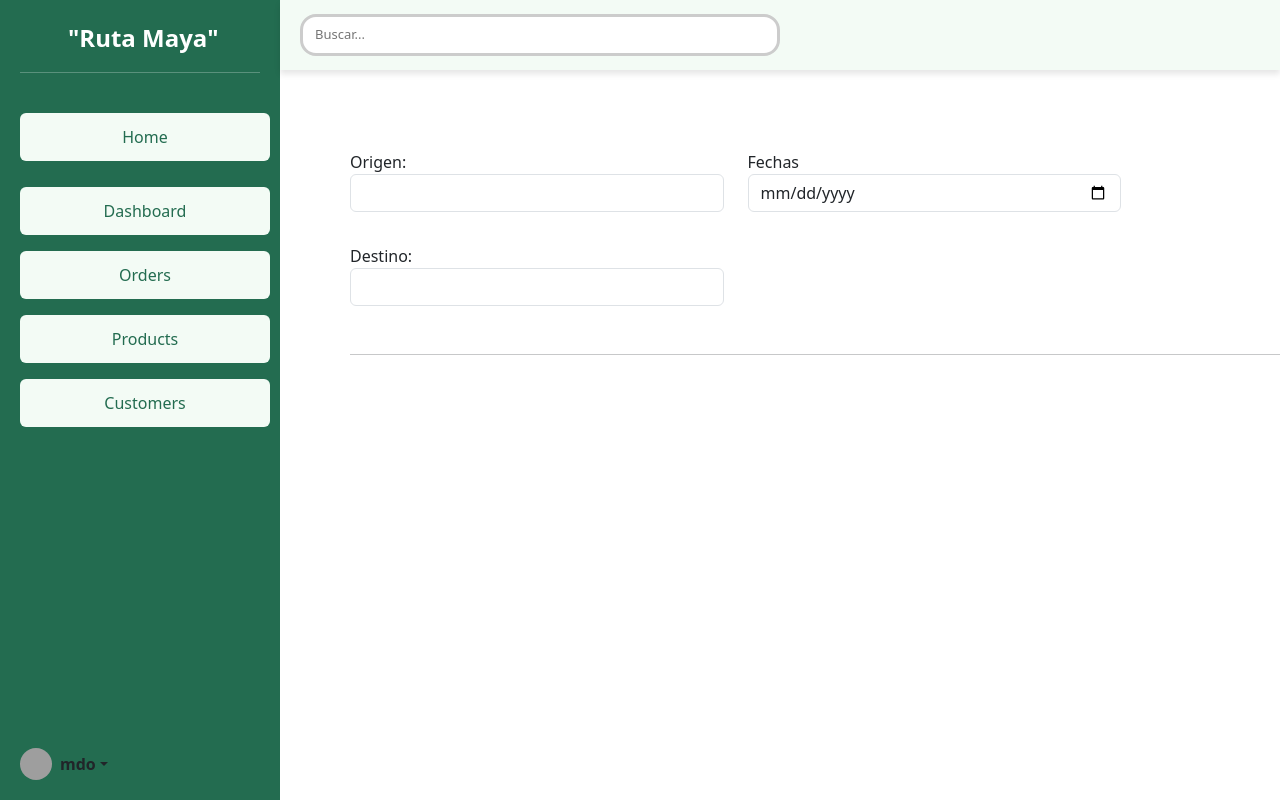
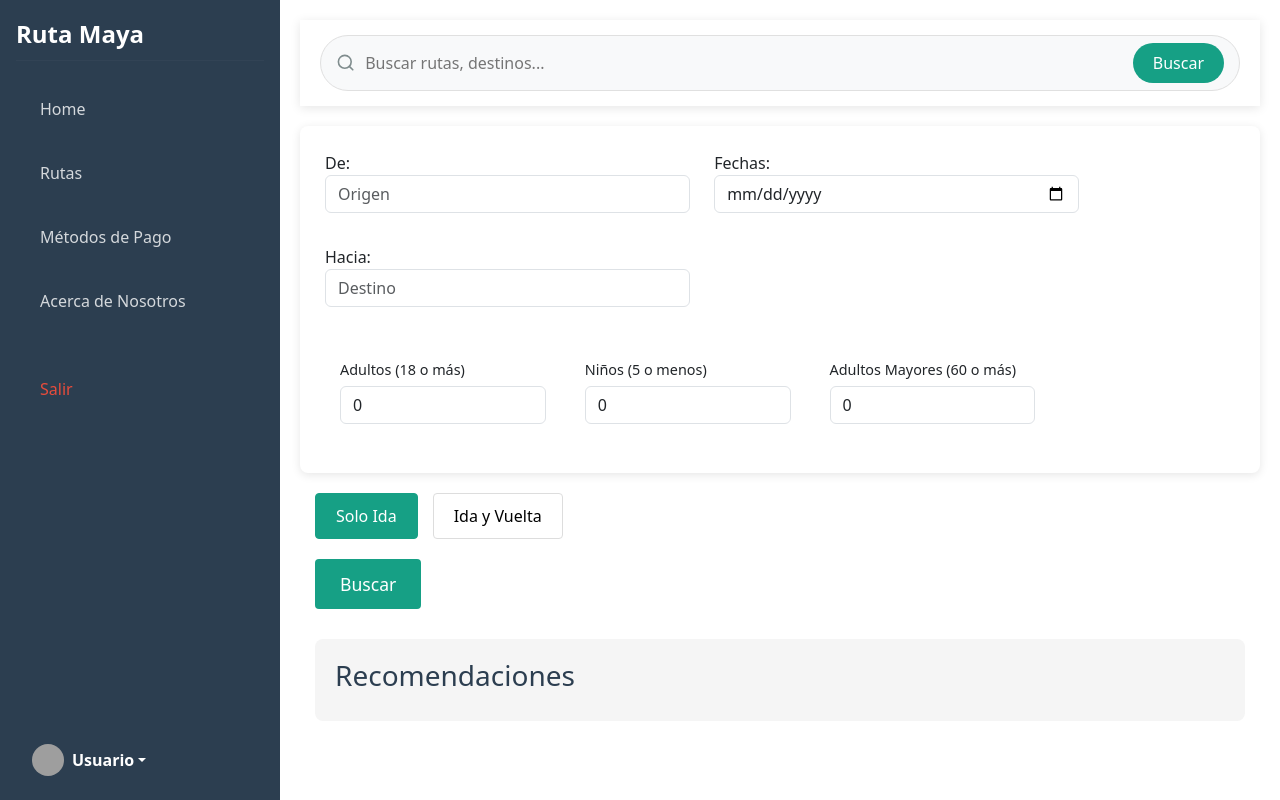
Before and after one commit to DiegoMont2002/Fronted_Web_Transport, a React (Create React App) app: page /home in a window 1280 px wide. Built offline with nearby package versions, Linux system fonts and the light colour scheme; grey boxes are pictures that could not be loaded.

Commit message:
Se modifico por completo el archivo home.js junto con los archivos de searchbar.js y sidebar.js

```diff
--- a/package.json
+++ b/package.json
@@ -11,6 +11,7 @@
     "lucide-react": "^0.477.0",
     "react": "^19.0.0",
     "react-dom": "^19.0.0",
+    "react-icons": "^5.5.0",
     "react-router-dom": "^6.30.0",
     "react-scripts": "5.0.1",
     "web-vitals": "^2.1.4"
--- a/src/Components/formulario.css
+++ b/src/Components/formulario.css
@@ -1,5 +1,102 @@
-/* En tu archivo CSS */
-.form-container-home {
-    margin-top: -650px;    /* Mueve el formulario hacia abajo */
-    margin-left: 350px;  /* Mueve el formulario hacia la derecha */
-}
+/* Agrega estas reglas al final de tu formulario.css */
+
+/* Layout principal */
+.app-container {
+    display: flex;
+    min-height: 100vh;
+  }
+
+  .main-content {
+    margin-left: 280px; /* Igual al ancho del sidebar */
+    padding: 20px;
+    width: calc(100% - 280px);
+    flex-grow: 1;
+  }
+
+  /* Ajustes para el formulario */
+  .form-container-home {
+    background: white;
+    padding: 25px;
+    border-radius: 8px;
+    box-shadow: 0 2px 10px rgba(0,0,0,0.1);
+    margin-top: 20px;
+  }
+
+  /* Ajustes para los botones de tipo de viaje */
+  .form-button-container {
+    display: flex;
+    gap: 15px;
+    margin: 20px 0;
+  }
+
+  /* Ajustes para el botón de búsqueda */
+  .search-button-container {
+    margin: 25px 0;
+  }
+
+.form-button-container {
+    display: flex;
+    gap: 15px;
+    margin: 20px 0;
+    padding-left: 15px;
+  }
+
+  .form-btn-i, .form-btn-d {
+    padding: 10px 20px;
+    border: 1px solid #ddd;
+    background: white;
+    cursor: pointer;
+    border-radius: 4px;
+  }
+
+  .form-btn-i.active, .form-btn-d.active {
+    background: #16a085;
+    color: white;
+    border-color: #16a085;
+  }
+
+  .passenger-row {
+    padding-left: 15px;
+    margin-top: 20px;
+  }
+
+  .passenger-group {
+    margin-right: 15px;
+  }
+
+  .passenger-group label {
+    display: block;
+    margin-bottom: 5px;
+    font-size: 0.9rem;
+  }
+
+  .search-button-container {
+    padding-left: 15px;
+    margin: 20px 0;
+  }
+
+  .search-btn {
+    padding: 12px 25px;
+    background: #16a085;
+    color: white;
+    border: none;
+    border-radius: 4px;
+    font-size: 1.1rem;
+    cursor: pointer;
+  }
+
+  .search-btn:hover {
+    background: #1abc9c;
+  }
+
+  .recommendations-section {
+    padding: 20px;
+    background: #f5f5f5;
+    border-radius: 8px;
+    margin: 30px 15px;
+  }
+
+  .recommendations-section h3 {
+    color: #2c3e50;
+    margin-top: 0;
+  }
--- a/src/Components/searchbar.css
+++ b/src/Components/searchbar.css
@@ -1,20 +1,70 @@
-.navbar {
-    position: fixed;
-    top: 0;
-    left: 280px; /* Respeta la barra lateral */
-    width: calc(100% - 280px);
-    height: 70px;
-    background-color: #F3FBF5;
-    display: flex;
-    align-items: center;
-    padding: 0 20px;
-    box-shadow: 0px 4px 6px rgba(0, 0, 0, 0.1);
+.search-bar-container {
+  background-color: #fff;
+  padding: 15px 20px;
+  box-shadow: 0 2px 10px rgba(0, 0, 0, 0.1);
+  position: sticky;
+  top: 0;
+  z-index: 10;
+}
+
+.search-form {
+  max-width: 100%;
+  margin: 0 auto;
+}
+
+.search-input-group {
+  display: flex;
+  align-items: center;
+  background-color: #f8f9fa;
+  border-radius: 30px;
+  padding: 5px 15px;
+  transition: all 0.3s ease;
+  border: 1px solid #e0e0e0;
+}
+
+.search-input-group:focus-within {
+  border-color: #16a085;
+  box-shadow: 0 0 0 2px rgba(22, 160, 133, 0.2);
+}
+
+.search-icon {
+  color: #7f8c8d;
+  font-size: 1.2rem;
+  margin-right: 10px;
+}
+
+.search-input {
+  flex: 1;
+  border: none;
+  background: transparent;
+  padding: 10px 0;
+  font-size: 1rem;
+  outline: none;
+}
+
+.search-button {
+  background-color: #16a085;
+  color: white;
+  border: none;
+  border-radius: 20px;
+  padding: 8px 20px;
+  font-weight: 500;
+  cursor: pointer;
+  transition: background-color 0.3s;
+}
+
+.search-button:hover {
+  background-color: #1abc9c;
+}
+
+/* Responsive */
+@media (max-width: 768px) {
+  .search-bar-container {
+    padding: 10px 15px;
   }
 
-  .search-bar {
-    width: 50%;
-    padding: 8px 12px;
-    font-size: 13px;
-    border: 3px solid #ccc;
-    border-radius: 16px;
+  .search-button {
+    padding: 8px 15px;
+    font-size: 0.9rem;
   }
+}
--- a/src/Components/searchbar.js
+++ b/src/Components/searchbar.js
@@ -1,10 +1,33 @@
-import React from "react";
+import React, { useState } from "react";
 import "./searchbar.css";
+import { FiSearch } from "react-icons/fi";
 
 const SearchBar = () => {
+  const [searchQuery, setSearchQuery] = useState("");
+
+  const handleSearch = (e) => {
+    e.preventDefault();
+    console.log("Buscando:", searchQuery);
+    // Aquí iría la lógica de búsqueda
+  };
+
   return (
-    <nav className="navbar">
-      <input type="text" className="search-bar" placeholder="Buscar..." />
+    <nav className="search-bar-container">
+      <form onSubmit={handleSearch} className="search-form">
+        <div className="search-input-group">
+          <FiSearch className="search-icon" />
+          <input
+            type="text"
+            className="search-input"
+            placeholder="Buscar rutas, destinos..."
+            value={searchQuery}
+            onChange={(e) => setSearchQuery(e.target.value)}
+          />
+          <button type="submit" className="search-button">
+            Buscar
+          </button>
+        </div>
+      </form>
     </nav>
   );
 };
--- a/src/Components/sidebar.css
+++ b/src/Components/sidebar.css
@@ -1,34 +1,87 @@
 .sidebar {
   width: 280px;
   height: 100vh;
-  background-color: #236C50; /* Color de fondo oscuro */
+  background-color: #2c3e50;
+  color: white;
+  position: fixed;
+  left: 0;
+  top: 0;
+  overflow-y: auto;
+  z-index: 100;
   padding: 20px;
-  color: white; /* Color del texto dentro del sidebar */
 }
 
-.nav-link {
-  width: 250px; /* Cambia el tamaño a tu preferencia */
-  text-align: center;
-  padding: 12px 0;
-  font-size: 16px;
-  display: flex;
-  justify-content: center;
-  align-items: center;
-  transition: transform 0.3s ease, box-shadow 0.3s ease, background-color 0.3s ease;
-  background-color: #F3FBF5; /* Color azul por defecto */
-  color: #236C50; /* Color del texto */
-  border-radius: 8px; /* Bordes redondeados */
+.sidebar-divider {
+  border-top: 1px solid rgba(255, 255, 255, 0.1);
+  margin: 0.5rem 0;
+}
+
+.sidebar .nav-link {
+  color: rgba(255, 255, 255, 0.8);
+  padding: 0.75rem 1rem;
+  font-weight: 500;
+  border-radius: 0.375rem;
+  transition: all 0.3s;
+  text-align: left;
+  width: 100%;
+  background: none;
   border: none;
 }
 
-/* Animación de hover para los botones */
-.nav-link:hover {
-  transform: scale(1.1);
-  box-shadow: 0 4px 10px rgba(0, 0, 0, 0.2);
-  background-color: #f8fbfa; /* Un tono más oscuro de azul al hacer hover */
+.sidebar .nav-link:hover {
+  color: white;
+  background-color: rgba(255, 255, 255, 0.1);
 }
 
-/* Margen para dar un poco de espacio entre los botones */
-.nav-item {
-  margin-bottom: 10px;
+.sidebar .nav-link.active {
+  color: white;
+  background-color: #16a085;
 }
+
+.sidebar-button {
+  display: flex;
+  align-items: center;
+}
+
+.sidebar-button i {
+  font-size: 1.1rem;
+}
+
+.logout-button {
+  color: #e74c3c !important;
+}
+
+.logout-button:hover {
+  background-color: rgba(231, 76, 60, 0.1) !important;
+}
+
+.dropdown-menu {
+  background-color: #34495e;
+  border: none;
+}
+
+.dropdown-item {
+  color: rgba(255, 255, 255, 0.8);
+}
+
+.dropdown-item:hover {
+  color: white;
+  background-color: rgba(255, 255, 255, 0.1);
+}
+
+.dropdown-divider {
+  border-top: 1px solid rgba(255, 255, 255, 0.1);
+}
+
+/* Estilos para el perfil */
+.dropdown-toggle {
+  padding: 0.5rem 1rem;
+  transition: all 0.3s;
+}
+
+.dropdown-toggle:hover {
+  background-color: rgba(255, 255, 255, 0.1);
+}
+
+/* Iconos de Bootstrap Icons */
+@import url("https://cdn.jsdelivr.net/npm/bootstrap-icons@1.8.1/font/bootstrap-icons.css");
--- a/src/Components/sidebar.js
+++ b/src/Components/sidebar.js
@@ -5,85 +5,106 @@ import { useNavigate } from 'react-router-dom';
 const Sidebar = () => {
   const navigate = useNavigate();
 
+  const handleNavigation = (path) => {
+    navigate(path);
+  };
+
   return (
-    <div className="sidebar d-flex flex-column flex-shrink-0">
-
+    <div className="sidebar d-flex flex-column flex-shrink-0 p-3">
       {/* Logo */}
-    <a href="/" className="d-flex align-items-center mb-3 mb-md-0 me-md-auto text-decoration-none">
-      <svg className="bi me-2" width="40" height="32">
-        <use xlinkHref="#bootstrap"></use>
-      </svg>
-      <span className="fs-4 fw-bold" style={{ color: "white" }}>"Ruta Maya"</span>
-    </a>
-    <hr />
+      <div className="d-flex align-items-center mb-3 mb-md-0 me-md-auto text-decoration-none">
+        <span className="fs-4 fw-bold" style={{ color: "white" }}>Ruta Maya</span>
+      </div>
+      <hr className="sidebar-divider" />
 
       {/* Menú de navegación */}
-    <ul className="nav nav-pills flex-column mb-auto" >
+      <ul className="nav nav-pills flex-column mb-auto">
         <li className="nav-item">
-          <button href="#" className="nav-link d-flex align-items-center mt-4"> Home
+          <button
+            onClick={() => handleNavigation('/')}
+            className="nav-link d-flex align-items-center mt-3 sidebar-button"
+          >
+            <i className="bi bi-house-door me-2"></i>
+            Home
           </button>
         </li>
         <li>
-          <button href="#" className="nav-link d-flex align-items-center mt-3">
-             Dashboard
+          <button
+            onClick={() => handleNavigation('/rutas')}
+            className="nav-link d-flex align-items-center mt-3 sidebar-button"
+          >
+            <i className="bi bi-map me-2"></i>
+            Rutas
           </button>
         </li>
         <li>
-          <button href="#" className="nav-link d-flex align-items-center mt-3">
-             Orders
+          <button
+            onClick={() => handleNavigation('/metodos-pago')}
+            className="nav-link d-flex align-items-center mt-3 sidebar-button"
+          >
+            <i className="bi bi-credit-card me-2"></i>
+            Métodos de Pago
           </button>
         </li>
         <li>
-          <button href="#" className="nav-link d-flex align-items-center mt-3">
-             Products
+          <button
+            onClick={() => handleNavigation('/acerca-de')}
+            className="nav-link d-flex align-items-center mt-3 sidebar-button"
+          >
+            <i className="bi bi-info-circle me-2"></i>
+            Acerca de Nosotros
           </button>
         </li>
-        <li>
-          <button href="#" className="nav-link d-flex align-items-center mt-3">
-             Customers
+        <li className="mt-4">
+          <button
+            onClick={() => handleNavigation('/login')}
+            className="nav-link d-flex align-items-center mt-3 sidebar-button logout-button"
+          >
+            <i className="bi bi-box-arrow-right me-2"></i>
+            Salir
           </button>
         </li>
       </ul>
 
-
-
       {/* Perfil de usuario */}
-    <div className="dropdown">
+      <div className="dropdown mt-auto">
         <a
           href="#"
-        className="d-flex align-items-center text-dark text-decoration-none dropdown-toggle"
+          className="d-flex align-items-center text-white text-decoration-none dropdown-toggle"
           id="dropdownUser1"
           data-bs-toggle="dropdown"
           aria-expanded="false"
         >
           <img
             src="https://github.com/mdo.png"
-          alt="mdo"
+            alt="Perfil"
             width="32"
             height="32"
             className="rounded-circle me-2"
           />
-        <strong>mdo</strong>
+          <strong>Usuario</strong>
         </a>
-      <ul className="dropdown-menu dropdown-menu-light text-small">
+        <ul className="dropdown-menu dropdown-menu-dark text-small shadow">
           <li>
-          <a className="dropdown-item" href="#">
-            Profile
-          </a>
+            <button className="dropdown-item" onClick={() => handleNavigation('/perfil')}>
+              <i className="bi bi-person me-2"></i> Perfil
+            </button>
           </li>
           <li>
-          <a className="dropdown-item" href="#">
-            Settings
-          </a>
+            <button className="dropdown-item" onClick={() => handleNavigation('/configuracion')}>
+              <i className="bi bi-gear me-2"></i> Configuración
+            </button>
           </li>
+          <li><hr className="dropdown-divider" /></li>
           <li>
-          <a className="dropdown-item" href="#" onClick={() => navigate('/login')}>
-            Logout
-          </a>
+            <button className="dropdown-item" onClick={() => handleNavigation('/login')}>
+              <i className="bi bi-box-arrow-right me-2"></i> Cerrar sesión
+            </button>
           </li>
         </ul>
       </div>
     </div>
   );
 };
+
 export default Sidebar;
--- a/src/Pages/home.js
+++ b/src/Pages/home.js
@@ -1,21 +1,157 @@
-import React from 'react';
+import React, { useState } from 'react';
 import Sidebar from '../Components/sidebar';
 import SearchBar from '../Components/searchbar';
 import '../Components/formulario.css';
 
 const Home = () => {
+  const [tripType, setTripType] = useState('one-way');
+  const [from, setFrom] = useState('');
+  const [to, setTo] = useState('');
+  const [date, setDate] = useState('');
+  const [passengers, setPassengers] = useState({
+    adults: 0,
+    children: 0,
+    seniors: 0
+  });
+
+  const handleSearch = () => {
+    console.log({
+      from,
+      to,
+      date,
+      tripType,
+      passengers
+    });
+  };
+
   return (
-    <>
-   <div className="flex">
-    <Sidebar />
-   </div>
+    <div className="app-container">
+      <Sidebar />
 
-   <div className="flex-grow-1">
-    <SearchBar />
-   </div>
+      <div className="main-content">
+        <SearchBar />
+
+      <div className='form-container-home'>
+        <form>
+          <div className="row">
+            <div className="col-md-5 mb-4">
+              <div className="form-outline mb-2">
+                <label>De:</label>
+                <input
+                  type="text"
+                  className="form-control"
+                  placeholder="Origen"
+                  value={from}
+                  onChange={(e) => setFrom(e.target.value)}
+                />
+              </div>
+            </div>
+
+            <div className='col-md-5 mb-4'>
+              <div className="form-outline mb-2">
+                <label>Fechas:</label>
+                <input
+                  type="date"
+                  className="form-control"
+                  value={date}
+                  onChange={(e) => setDate(e.target.value)}
+                />
+              </div>
+            </div>
+          </div>
+
+          <div className="row">
+            <div className="col-md-5 mb-4">
+              <div className="form-outline mb-2">
+                <label>Hacia:</label>
+                <input
+                  type="text"
+                  className="form-control"
+                  placeholder="Destino"
+                  value={to}
+                  onChange={(e) => setTo(e.target.value)}
+                />
+              </div>
+            </div>
+          </div>
+
+          <div className="row passenger-row">
+            <div className="col-md-3 mb-4 passenger-group">
+              <label>Adultos (18 o más)</label>
+              <input
+                type="number"
+                className="form-control"
+                min="0"
+                value={passengers.adults}
+                onChange={(e) => setPassengers({...passengers, adults: parseInt(e.target.value) || 0})}
+              />
+            </div>
+
+            <div className="col-md-3 mb-4 passenger-group">
+              <label>Niños (5 o menos)</label>
+              <input
+                type="number"
+                className="form-control"
+                min="0"
+                value={passengers.children}
+                onChange={(e) => setPassengers({...passengers, children: parseInt(e.target.value) || 0})}
+              />
+            </div>
+
+            <div className="col-md-3 mb-4 passenger-group">
+              <label>Adultos Mayores (60 o más)</label>
+              <input
+                type="number"
+                className="form-control"
+                min="0"
+                value={passengers.seniors}
+                onChange={(e) => setPassengers({...passengers, seniors: parseInt(e.target.value) || 0})}
+              />
+            </div>
+          </div>
+        </form>
+      </div>
+
+      <div className='form-button-container'>
+        <button
+          type="button"
+          className={`form-btn-i ${tripType === 'one-way' ? 'active' : ''}`}
+          onClick={() => setTripType('one-way')}
+        >
+          Solo Ida
+        </button>
+
+        <button
+          type="button"
+          className={`form-btn-d ${tripType === 'round-trip' ? 'active' : ''}`}
+          onClick={() => setTripType('round-trip')}
+        >
+          Ida y Vuelta
+        </button>
+      </div>
+
+      <div className="search-button-container">
+        <button
+          type="button"
+          className="search-btn"
+          onClick={handleSearch}
+        >
+          Buscar
+        </button>
+      </div>
+
+      <div className="recommendations-section">
+        <h3>Recomendaciones</h3>
+        {/* Contenido de recomendaciones */}
+      </div>
+      </div>
+      </div>
+  );
+}
+export default Home;
 
 
-    <div className='form-container-home'>
+    {/*<div className='form-container-home'>
       <form>
       <div className="row">
                      <div className="col-md-5 mb-4">
@@ -43,10 +179,17 @@ const Home = () => {
                       </div>
 
       </form>
-      <hr />
+    </div>
+
+  <div className='form-button-i'>
+    <button type="button" className= "form-btn-i">Solo ída </button>
+    </div>
+
+  <div className='form-button-d'>
+    <button type="button" className="form-btn-d">Ida y Vuelta </button>
     </div>
 
    </>
   );
 }
-export default Home;
+export default Home;*/}
```
Also changed, not shown: 1 other file (tests, documents, lock files or other folders). Lines whose indentation alone changed are shown as unchanged.
